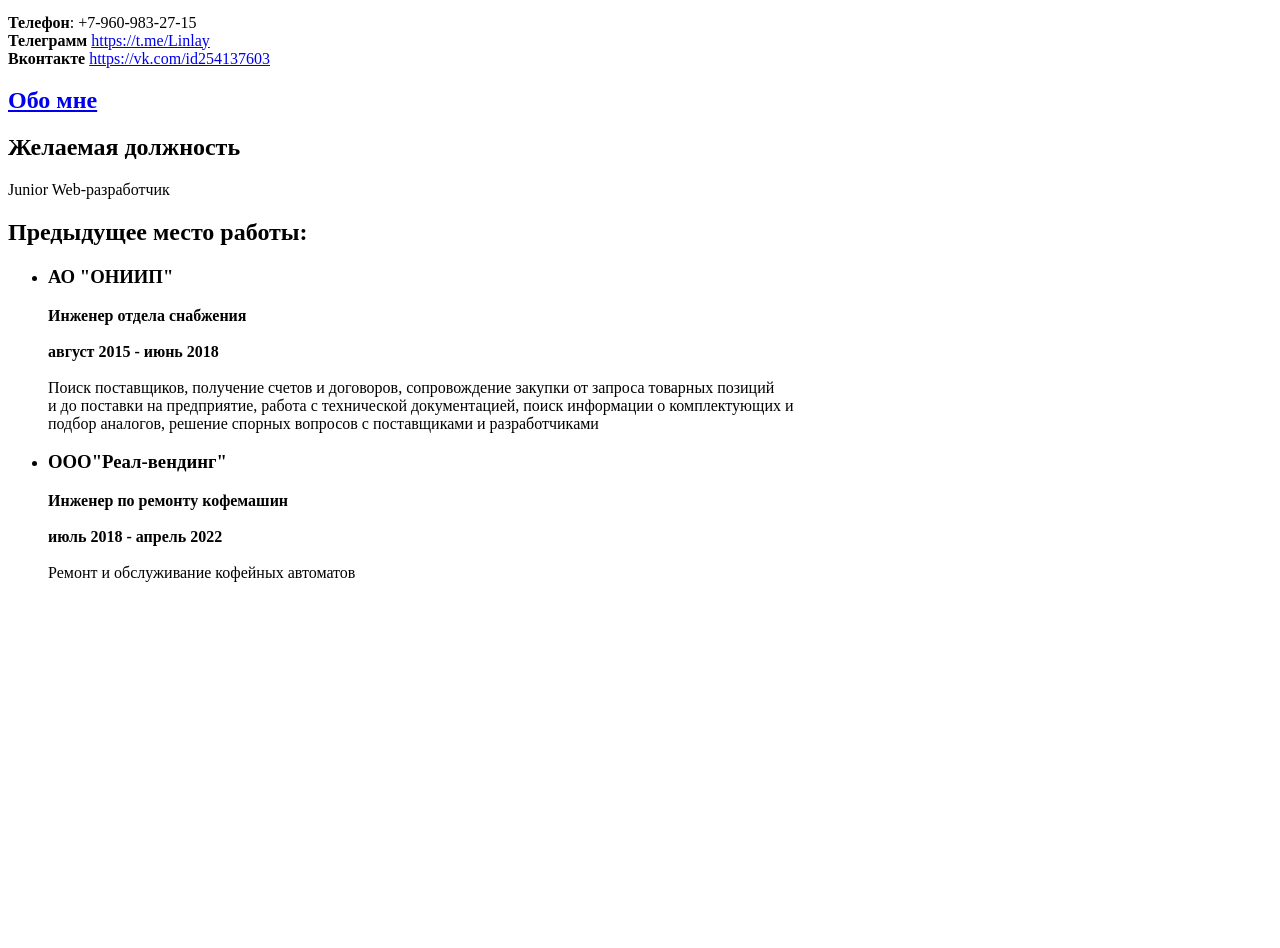
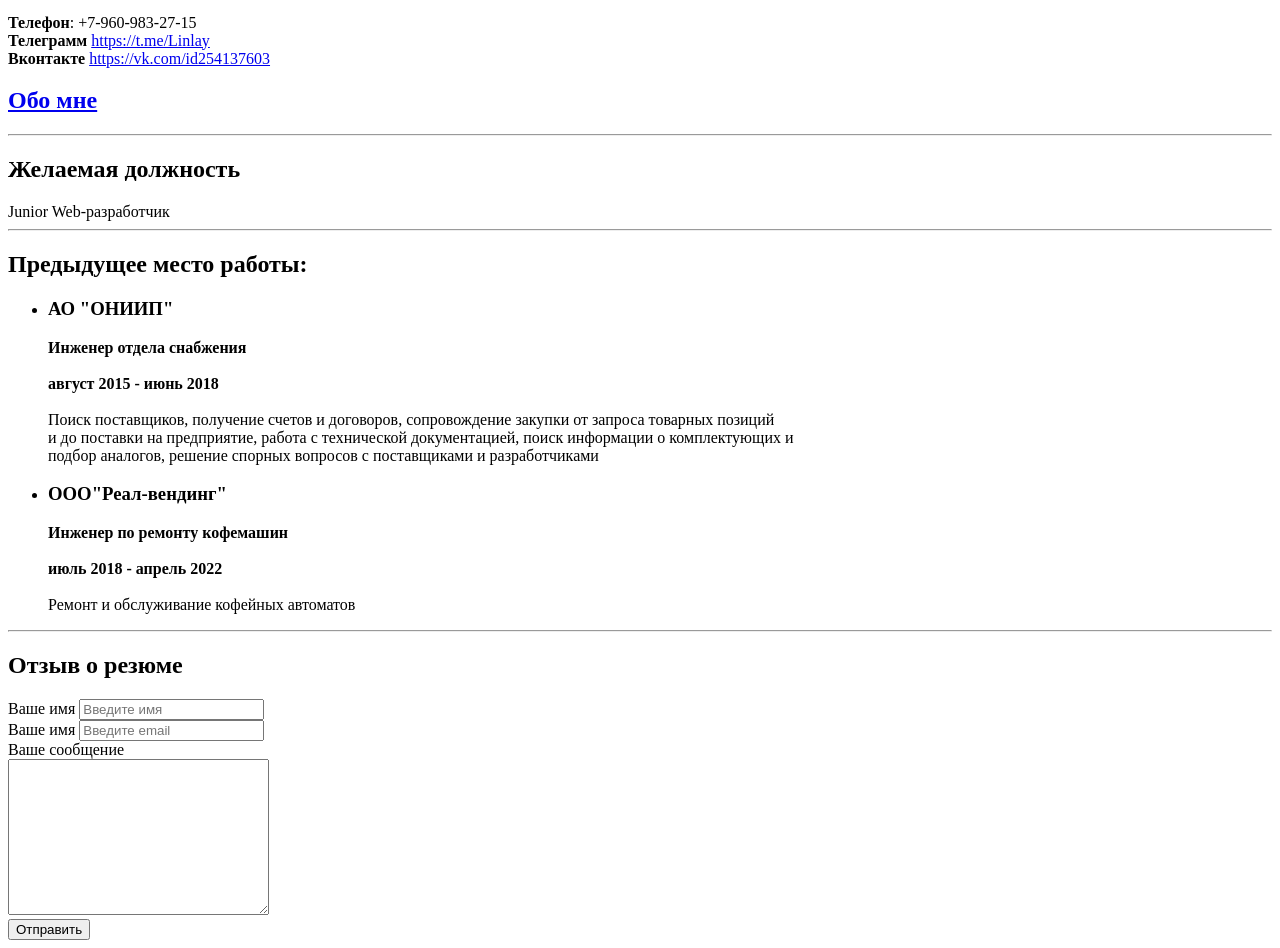
Before and after one commit to Lin1ay/1st-project, a plain HTML site: page index.html in a window 1280 px wide. Shown: the part 440-1388 px from the top of the page. Before the commit the page ends 1038 px from the top, so only its background shows below. Drawn offline with Linux system fonts and the light colour scheme.

Commit message:
ready 50%

```diff
--- a/index.html
+++ b/index.html
@@ -9,7 +9,7 @@
 <body>
     <table cellspacing="15">
         <tr>
-            <td> <img width="200" src="https://sun9-85.userapi.com/s/v1/if2/_8rlUoWA5loecDmEh-XbNiZgVkjtW8pV2wVljN878_WEgjRXgyOVXtrhR8j6fxD1z8D7xSPee2mjKCuCdZ8e5x_J.jpg?size=1617x2160&quality=96&type=album" alt="тут могло быть моё фото"></td>
+            <td><img width="200" src="https://sun9-85.userapi.com/s/v1/if2/_8rlUoWA5loecDmEh-XbNiZgVkjtW8pV2wVljN878_WEgjRXgyOVXtrhR8j6fxD1z8D7xSPee2mjKCuCdZ8e5x_J.jpg?size=1617x2160&quality=96&type=album" alt="тут могло быть моё фото"></td>
             <td><h1>Мой путь к успеху =)</h1></td>
         </tr>
     </table>
@@ -28,7 +28,9 @@
         <strong>Вконтакте</strong> <a target="_blank" href="https://vk.com/id254137603">https://vk.com/id254137603</a>
     <br>
         <h2><a href="aboutme.html" target="_blank"> Обо мне</a></h2>
+    <hr>
         <h2>Желаемая должность</h2>Junior Web-разработчик
+    <hr>
         <h2>Предыдущее место работы:</h2>
             <ul>
                 <li>
@@ -56,5 +58,29 @@
                     <br>
                     Ремонт и обслуживание кофейных автоматов
              </ul>
+    <hr>
+    <h2>Отзыв о резюме</h2>
+    <form action="/">
+        <label for="name">Ваше имя</label>
+        <input type="text" id="name" placeholder="Введите имя">
+
+        <br>
+
+        <label for="email">Ваше имя</label>
+        <input type="email" id="email" placeholder="Введите email">
+
+        <br>
+
+        <label for="text">Ваше сообщение</label>
+
+        <br>
+
+        <textarea name="text" id="" cols="30" rows="10"></textarea>
+
+        <br>
+
+        <input type="submit" value="Отправить">
+
+    </form>
 </body>
 </html>
```
Also changed, not shown: aboutme.html (+1 -1 lines).
